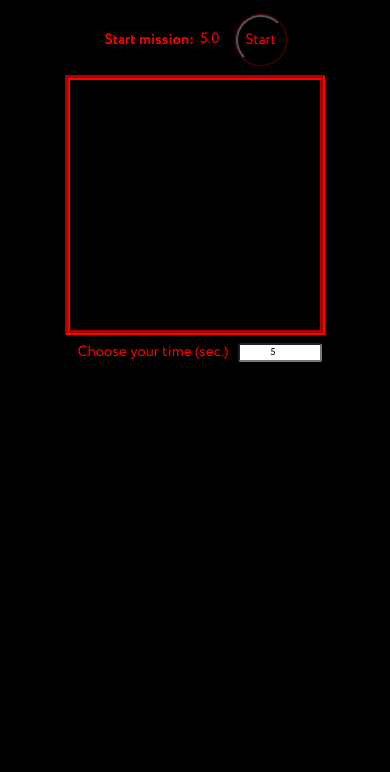
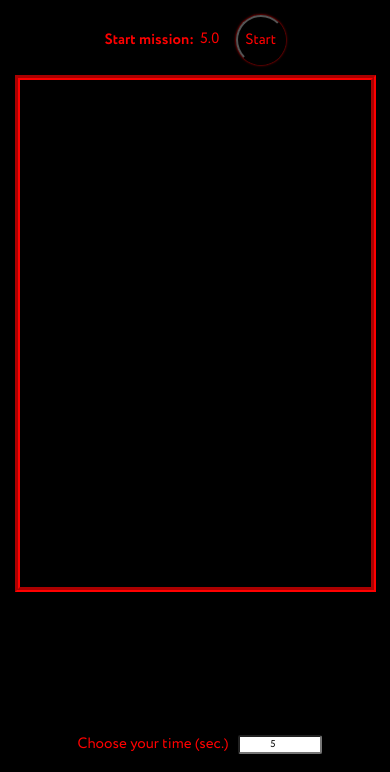
Before and after one commit to kombojiec/kill-the-rabbit, a plain HTML site: page index.html in a window 390 px wide. Shown: the part 72-844 px from the top of the page. Drawn offline with Linux system fonts and the light colour scheme.

Commit message:
hotFix(master): fix width of play field and make responsive depended from window height & width

```diff
--- a/blocks/field/field.css
+++ b/blocks/field/field.css
@@ -1,6 +1,6 @@
 .field{
   position: relative;
   border: 1rem groove red;
-  width: 50rem;
-  height: 50rem;
+  width: 90vw;
+  height: 60vh;
 }
--- a/blocks/footer/footer.css
+++ b/blocks/footer/footer.css
@@ -1,3 +1,9 @@
 .footer{
-  background-color: #f8f8f8;
+  max-height: 10%;
+  width: 100%;
+  position: fixed;
+  bottom: 0;
+  display: flex;
+  justify-content: center;
+  align-items: center;
 }
--- a/blocks/header/header.css
+++ b/blocks/header/header.css
@@ -5,4 +5,5 @@
   justify-content: center;
   background-color: black;
   border-bottom: 1px solid white;
+  max-height: 10%;
 }
--- a/blocks/input/input.css
+++ b/blocks/input/input.css
@@ -2,4 +2,5 @@
   display: flex;
   align-items: center;
   justify-content: center;
+  padding: 2rem;
 }
--- a/index.html
+++ b/index.html
@@ -26,17 +26,20 @@
             <div class="field">
                 <img src="./images/rabbit.webp" alt="rabbit" class="field__img">
             </div>
-            <div class="input">
+            <!-- <div class="input">
                 <p class="input__description">Choose your time (sec.) </p>
                 <input type="number" class="input__item" value="5" min="0">
-            </div>
+            </div> -->
         </div>
     </main>
     <!-- /.page -->
 
 
     <footer class="footer">
-
+        <div class="input">
+            <p class="input__description">Choose your time (sec.) </p>
+            <input type="number" class="input__item" value="5" min="0">
+        </div>
     </footer>
     <!-- /.footer -->
 
--- a/index.js
+++ b/index.js
@@ -48,7 +48,7 @@ document.addEventListener('DOMContentLoaded', function(){
     const rabbitSize = generateRabbit();
     let top = generateNumber(0, fieldHeight) - rabbitSize;
     if(top < 0){top = 0};
-    let left = generateNumber(0, fieldHeight) - rabbitSize;
+    let left = generateNumber(0, fieldWidth) - rabbitSize;
     if(left < 0){left = 0};
     rabbit.style.top = top + 'px';
     rabbit.style.left = left + 'px';
```
